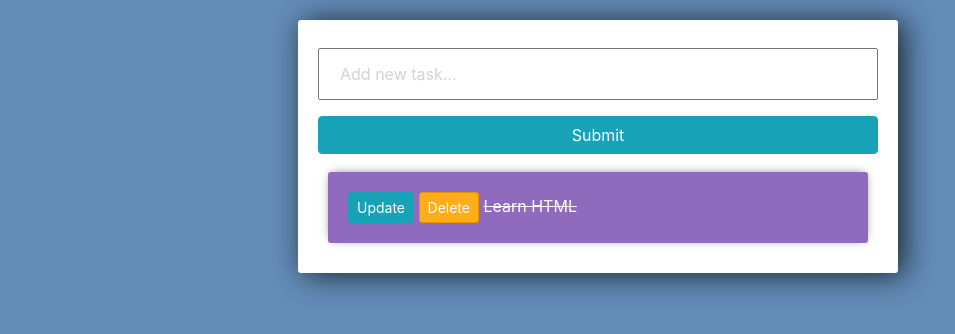
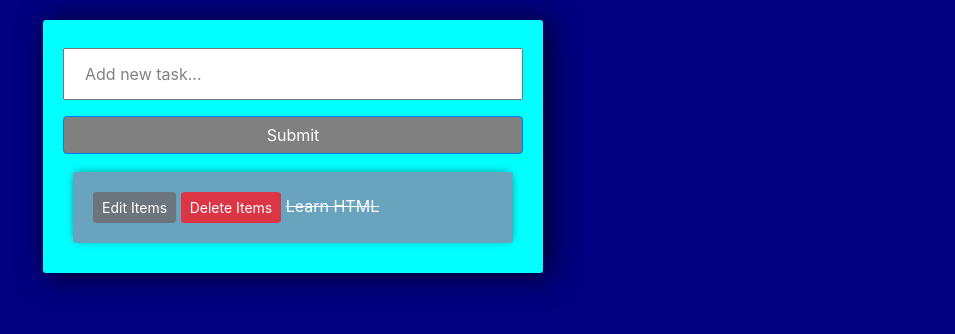
Before and after one commit to msnirmal/PP4, a Django app: template tasks/templates/tasks/list.html in a window 1280 px wide. Shown: the top 334 px of the page, without its empty margins (42-997 px from the left). Run offline with Django 3.2, Linux system fonts and the light colour scheme; the template is opened without the code that fills it: values that come from a table or form of the project are taken from there, others are empty; data comes from the database, SQL or seed files in the repository; both versions use the stored data as it was after the commit; parts of the project's set-up code (start-up, migrations or seed data) failed here and were passed over; some libraries are stand-ins or nearby versions.

Commit message:
Add styling to all components, list, update & delete pages,along with button

```diff
--- a/tasks/templates/tasks/list.html
+++ b/tasks/templates/tasks/list.html
@@ -16,7 +16,7 @@
 
     <style>
       body {
-        background-color: #638cb8;
+        background-color: navy;
       }
 
       input {
@@ -27,24 +27,20 @@
       }
 
       input::placeholder {
-        color: #d3d3d3;
-      }
-
-      .submit {
-        background-color: #6ba3e8;
+        color: grey;
       }
 
       .center-column {
-        width: 600px;
+        width: 500px;
         margin: 20px auto;
         padding: 20px;
-        background-color: #fff;
+        background-color: cyan;
         border-radius: 3px;
         box-shadow: 6px 2px 30px 0px rgba(0, 0, 0, 0.75);
       }
 
       .item-row {
-        background-color: #906abd;
+        background-color: #6aa3bd;
         margin: 10px;
         padding: 20px;
         border-radius: 3px;
@@ -53,27 +49,37 @@
         box-shadow: 0px -1px 10px -4px rgba(0, 0, 0, 0.75);
       }
 
-      .btn-danger {
-        background-color: #ffae19;
-        border-color: #e59400;
+      .submit {
+        background-color: grey;
       }
     </style>
 
+    <div class="container">
+      <div class="row">
+        <div class="col-12 col-sm-6 col-md-4 col-lg-3">
           <div class="center-column">
             <form method="POST" action="/">
               {% csrf_token %} {{form.title}}
-        <input class="btn btn-info" type="submit" name="Create Task" />
+              <input
+                class="btn btn-primary submit"
+                type="submit"
+                name="Create Task"
+              />
             </form>
 
             <div class="todo-list">
               {% for task in tasks %}
               <div class="item-row">
-          <a class="btn btn-sm btn-info" href="{% url 'update_task' task.id %}"
-            >Update</a
-          >
-          <a class="btn btn-sm btn-danger" href="{% url 'delete' task.id %}"
-            >Delete</a
-          >
+                <a
+                  class="btn btn-sm btn btn-secondary"
+                  href="{% url 'update_task' task.id %}"
+                  >Edit Items
+                </a>
+                <a
+                  class="btn btn-sm btn btn-danger"
+                  href="{% url 'delete' task.id %}"
+                  >Delete Items
+                </a>
 
                 {% if task.complete == True %}
                 <strike>{{task}}</strike>
@@ -84,5 +90,8 @@
               {% endfor %}
             </div>
           </div>
+        </div>
+      </div>
+    </div>
   </body>
 </html>
--- a/tasks/urls.py
+++ b/tasks/urls.py
@@ -3,5 +3,6 @@ from . import views
 
 urlpatterns = [
 	path('', views.index, name="list"),
-	path('update_task/<str:pk>/', views.updateTask, name="update_task"),
-	path('delete/<str:pk>/', views.deleteTask, name="delete"),
+    path('update_task/<str:pk>/', views.updateTask, name="update_task"),
+    path('delete/<str:pk>/', views.deleteTask, name="delete"),
+]
--- a/tasks/views.py
+++ b/tasks/views.py
@@ -1,7 +1,3 @@
-from django.shortcuts import render
-
-# Create your views here.
-
 from django.shortcuts import render, redirect
 from django.http import HttpResponse
 
--- a/todo/settings.py
+++ b/todo/settings.py
@@ -25,7 +25,7 @@ SECRET_KEY = '22nwt*-zjw_jxc3!ucc-(78z6n4zkg=vwdw86_z6)y0y7#00&8'
 # SECURITY WARNING: don't run with debug turned on in production!
 DEBUG = True
 
-ALLOWED_HOSTS = []
+ALLOWED_HOSTS = ['8000-msnirmal-pp4-17fnkyvedk.us2.codeanyapp.com']
 
 
 # Application definition
```
Also changed, not shown: tasks/templates/tasks/delete.html (+24 -7 lines), tasks/templates/tasks/update_task.html (+27 -5 lines), db.sqlite3, tasks/migrations/0001_initial.py (added). Lines whose indentation alone changed are shown as unchanged.
